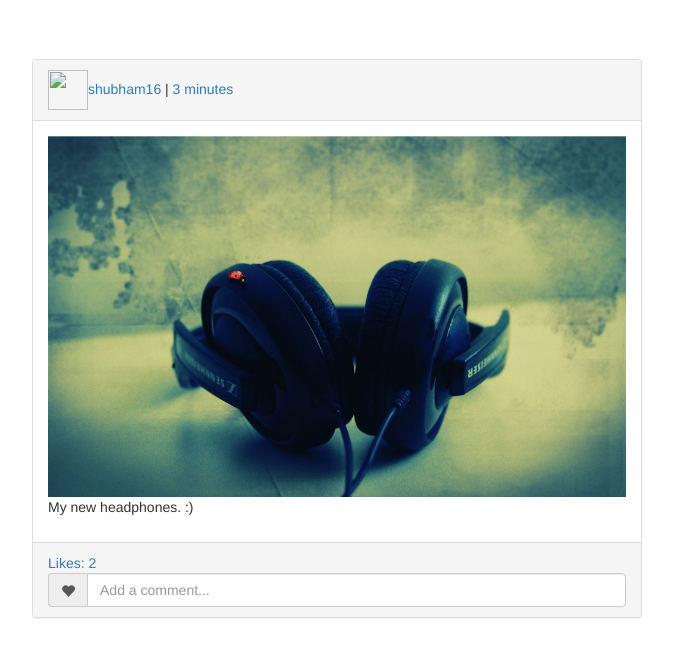
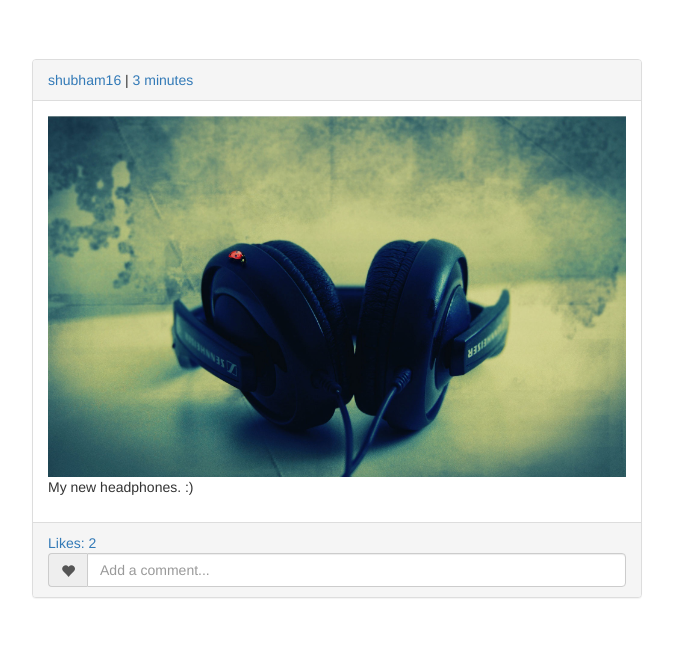
Before and after one commit to shkshubham/MyInsta, a Django app: a page that uses posts/templates/post.html in a window 1280 px wide. Shown: the part 51-708 px from the top of the page, without its empty margins (303-976 px from the left). Run offline with Django 3.2, Linux system fonts and the light colour scheme; a user stored in the database is signed in; data comes from the database, SQL or seed files in the repository; both versions use the stored data as it was after the commit; some libraries are stand-ins or nearby versions.

Commit message:
post pic fixed

```diff
--- a/posts/templates/post.html
+++ b/posts/templates/post.html
@@ -1,6 +1,6 @@
 <div id="{{ post.slug }}" class="panel panel-default">
     <div class="panel-heading">
-        <img src="{{ object.avatar.url }}" height="40px" width="40px" /><a href="{{ post.author.get_absolute_url }}">{{ post.author }}</a> |
+       <a href="{{ post.author.get_absolute_url }}">{{ post.author }}</a> |
         <a href="{% url 'posts:view' post.slug %}">{{ post.date_created|timesince }}</a>
         {% if user ==  post.author %}
             | <a href="{% url 'posts:update' post.slug %}">Update</a> |
```
Also changed, not shown: db.sqlite3, media/posts_photos/HI-Tech_HD_Wallpapers_7.jpg (added), media/posts_photos/autumn_leaves_12-wallpaper-1920x1080.jpg (added), media/profile_photo/1960_chevrolet_corvette_convertible-wallpaper-1920x1080.jpg (added), media/profile_photo/funny_kitten-wallpaper-1920x1080.jpg (added).
